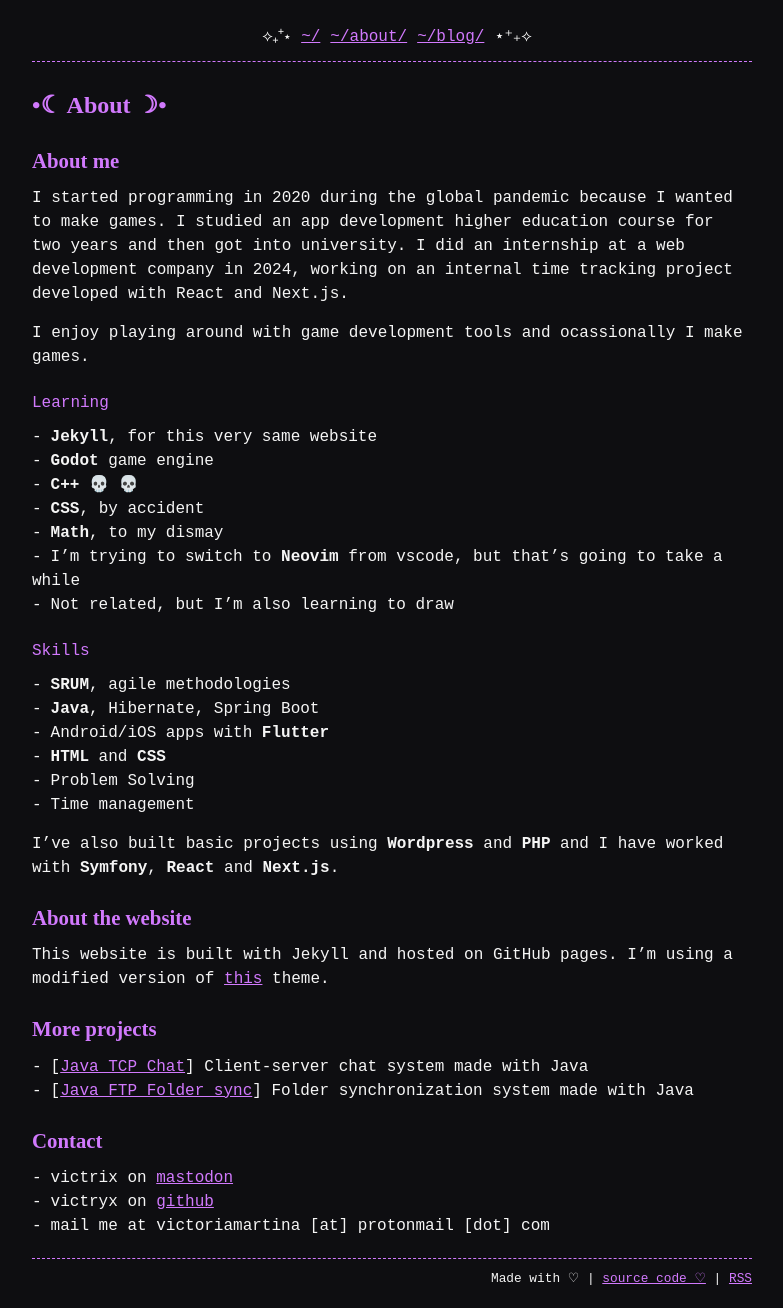
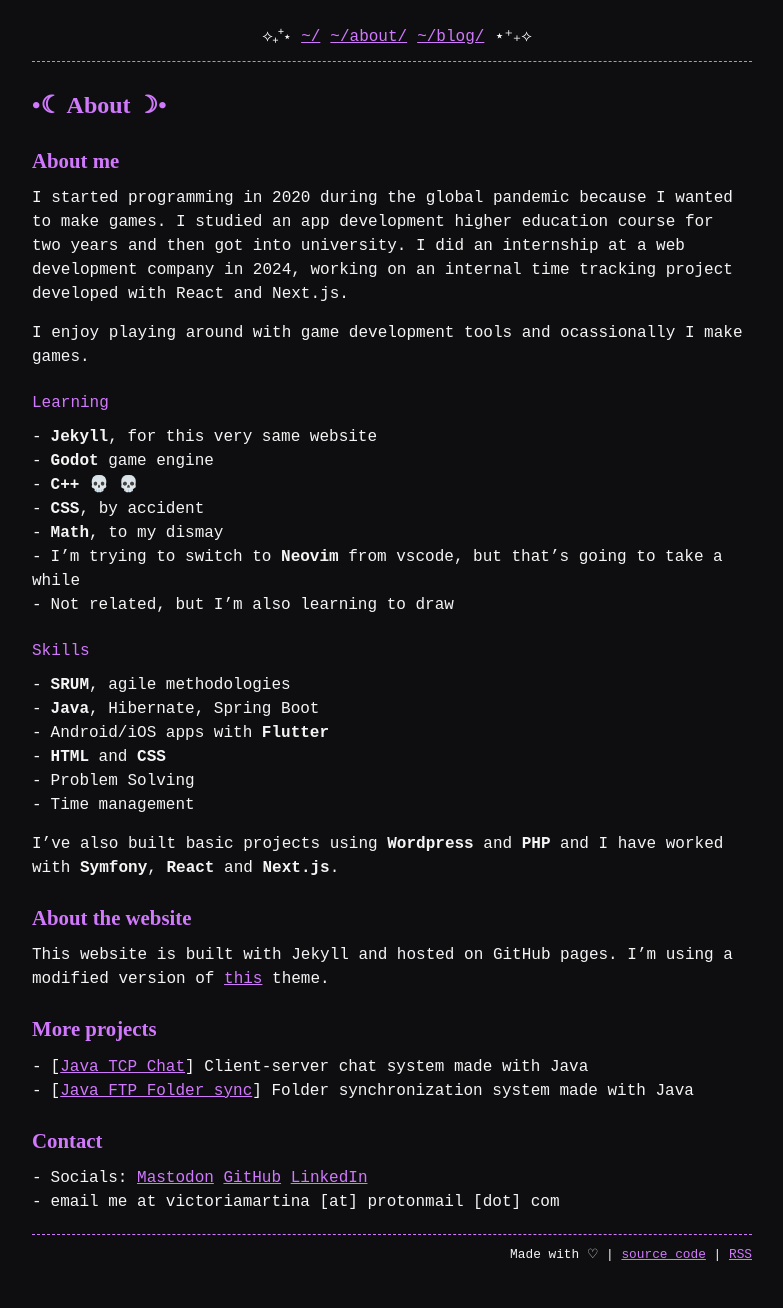
Before and after one commit to victryx/victryx.github.io, a Jekyll site: the page built from about.md, in a window 1280 px wide. Shown: the whole page, without its empty margins (248-1031 px from the left). Built offline with Jekyll 4.4.1, drawn with Linux system fonts in a browser that asks for light colours; some web fonts are replaced; after the commit the page ends 1284 px from its top, so only the background shows below that.

Commit message:
update contact section

```diff
--- a/_config.yml
+++ b/_config.yml
@@ -26,7 +26,7 @@
   - blog.md
 
 style: dark
-footer: 'Made with ♡ | <a href="https://github.com/victryx/victryx.github.io">source code ♡</a> | <a href="https://victryx.github.io/feed">RSS</a>'
+footer: 'Made with ♡ | <a href="https://github.com/victryx/victryx.github.io">source code</a> | <a href="https://victryx.github.io/feed">RSS</a>'
 
 # Exclude from processing.
 # The following items will not be processed, by default.
--- a/about.md
+++ b/about.md
@@ -44,6 +44,5 @@
 
 ## Contact
 
-- victrix on [mastodon](https://tech.lgbt/@victrix)
-- victryx on [github](https://github.com/victryx)
-- mail me at victoriamartina \[at\] protonmail \[dot\] com
+- Socials: [Mastodon](https://tech.lgbt/@victrix) [GitHub](https://github.com/victryx) [LinkedIn](https://www.linkedin.com/in/victoria-quijada-08b5622ab/)
+- email me at victoriamartina \[at\] protonmail \[dot\] com
```
